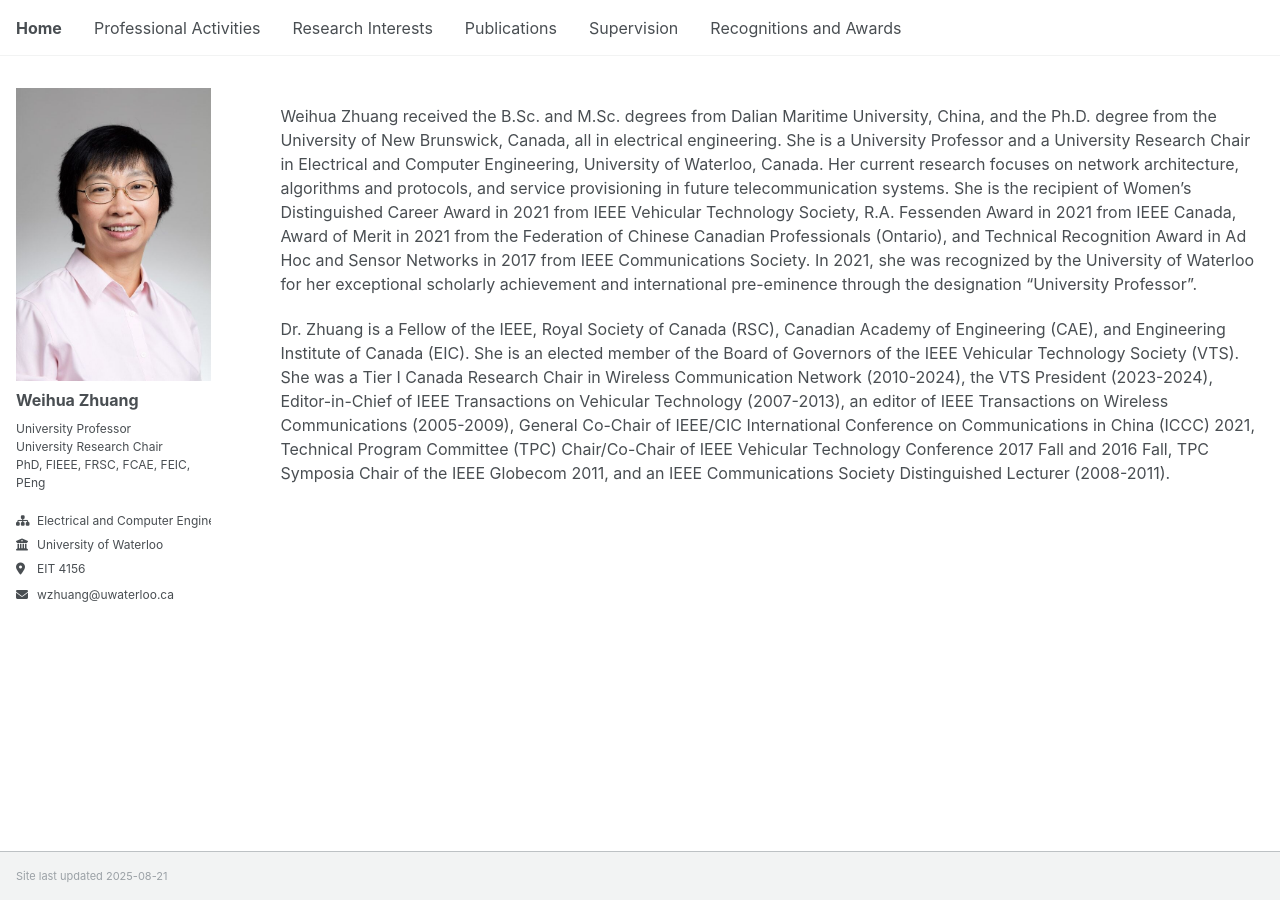
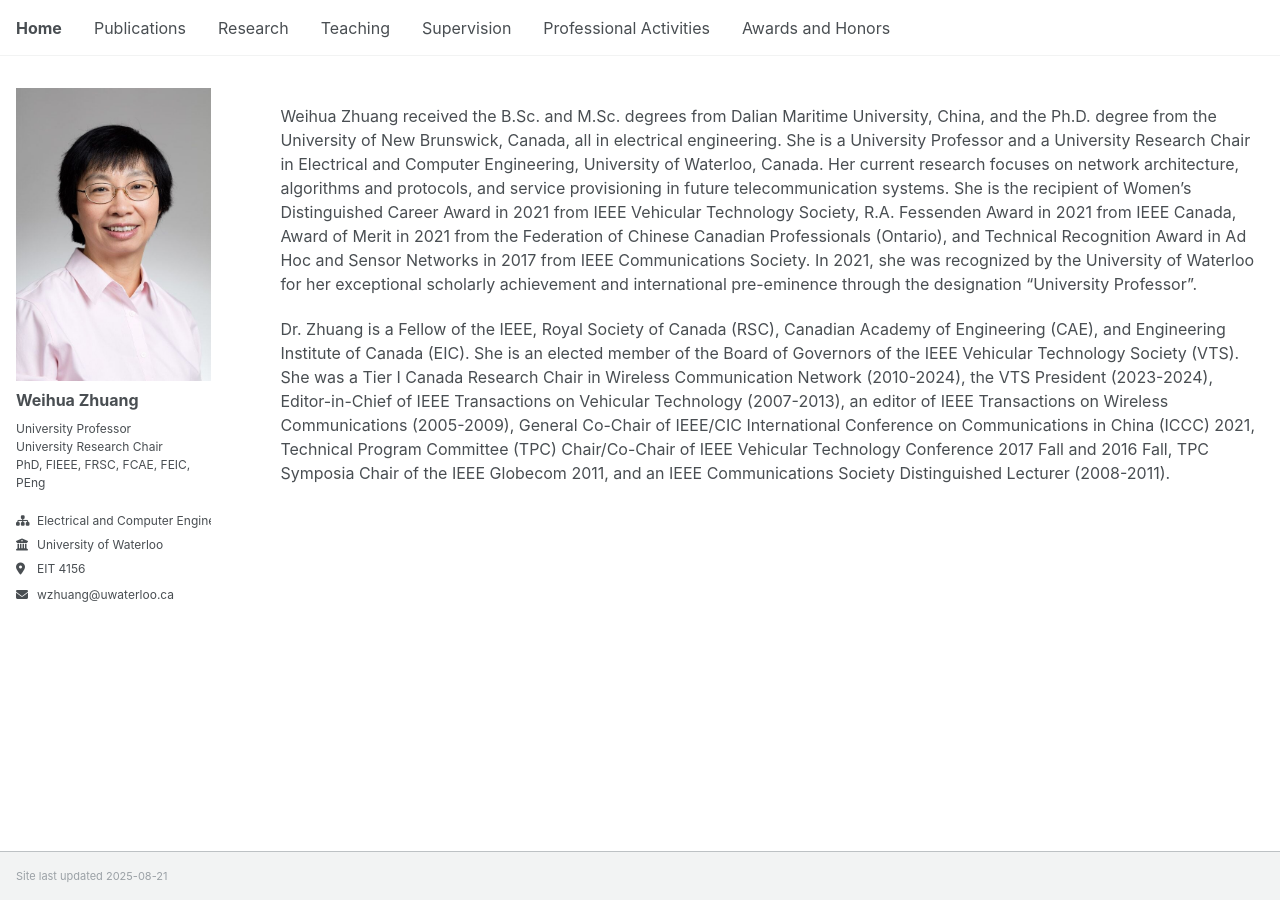
Before and after one commit to m64he/wzhuang, a Jekyll site: the page built from _pages/about.md, in a window 1280 px wide. Built offline with Jekyll 4.4.1, drawn with Linux system fonts in a browser that asks for light colours; a script that is not in the unit is left out.

Commit message:
create new

```diff
--- a/_data/navigation.yml
+++ b/_data/navigation.yml
@@ -11,20 +11,23 @@ main:
   - title: "Home"
     url: /
 
-  - title: "Professional Activities"
-    url: /professional-activities/
-
-  - title: "Research Interests"
-    url: /research-interests/
-
   - title: "Publications"
     url: /publications/
+
+  - title: "Research"
+    url: /research/
+
+  - title: "Teaching"
+    url: /teaching/
 
   - title: "Supervision"
     url: /supervision/
 
-  - title: "Recognitions and Awards"
-    url: /recognitions-and-awards/
+  - title: "Professional Activities"
+    url: /professional-activities/
+
+  - title: "Awards and Honors"
+    url: /awards_and_honors/
 
   # - title: "Publications"
   #   url: /publications/
```
Also changed, not shown: README.md (+1 -1 lines), _pages/awards_and_honors.md (added), _pages/research.md (added), _pages/teaching.md (added), 7 other files.
